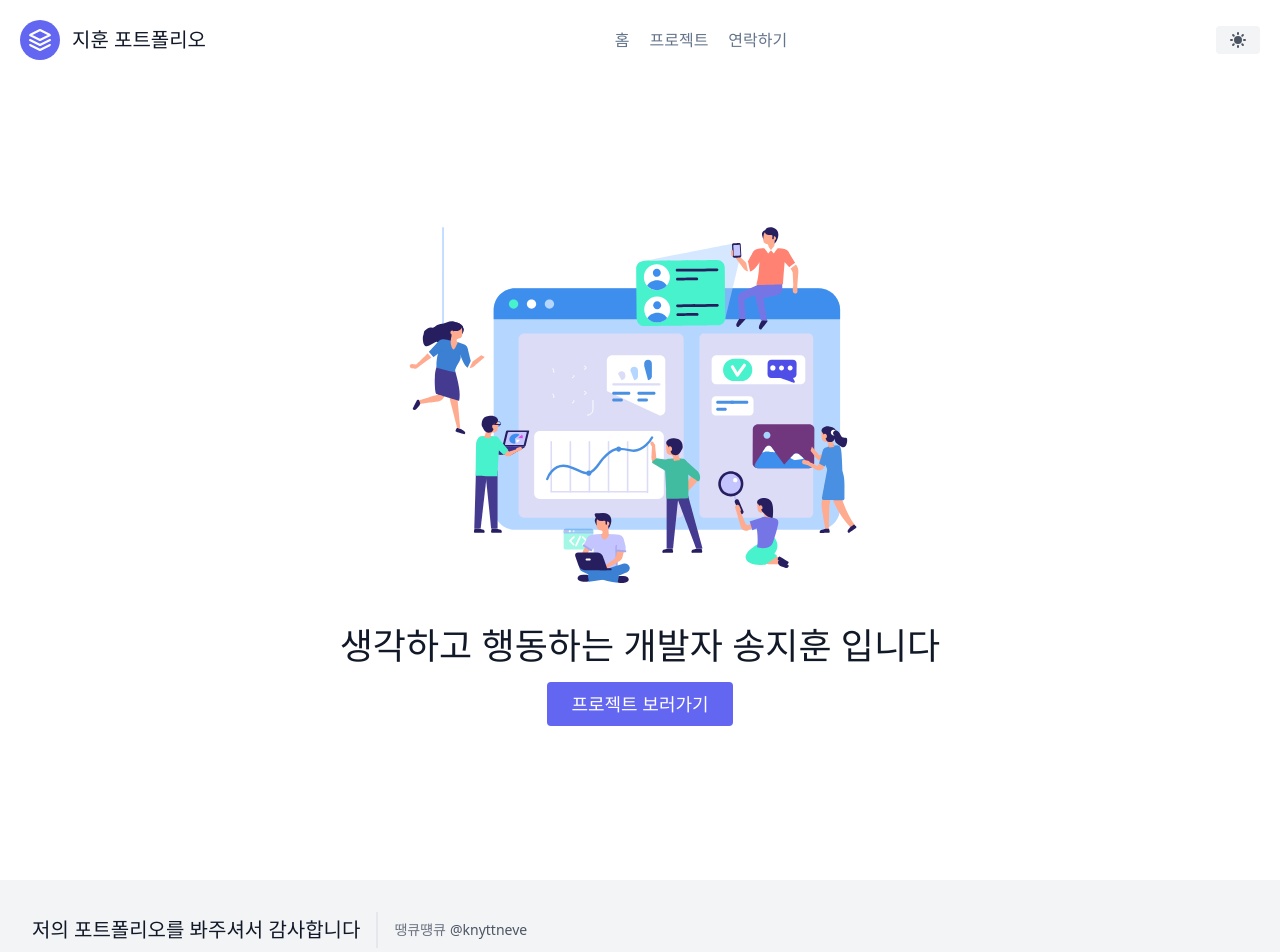
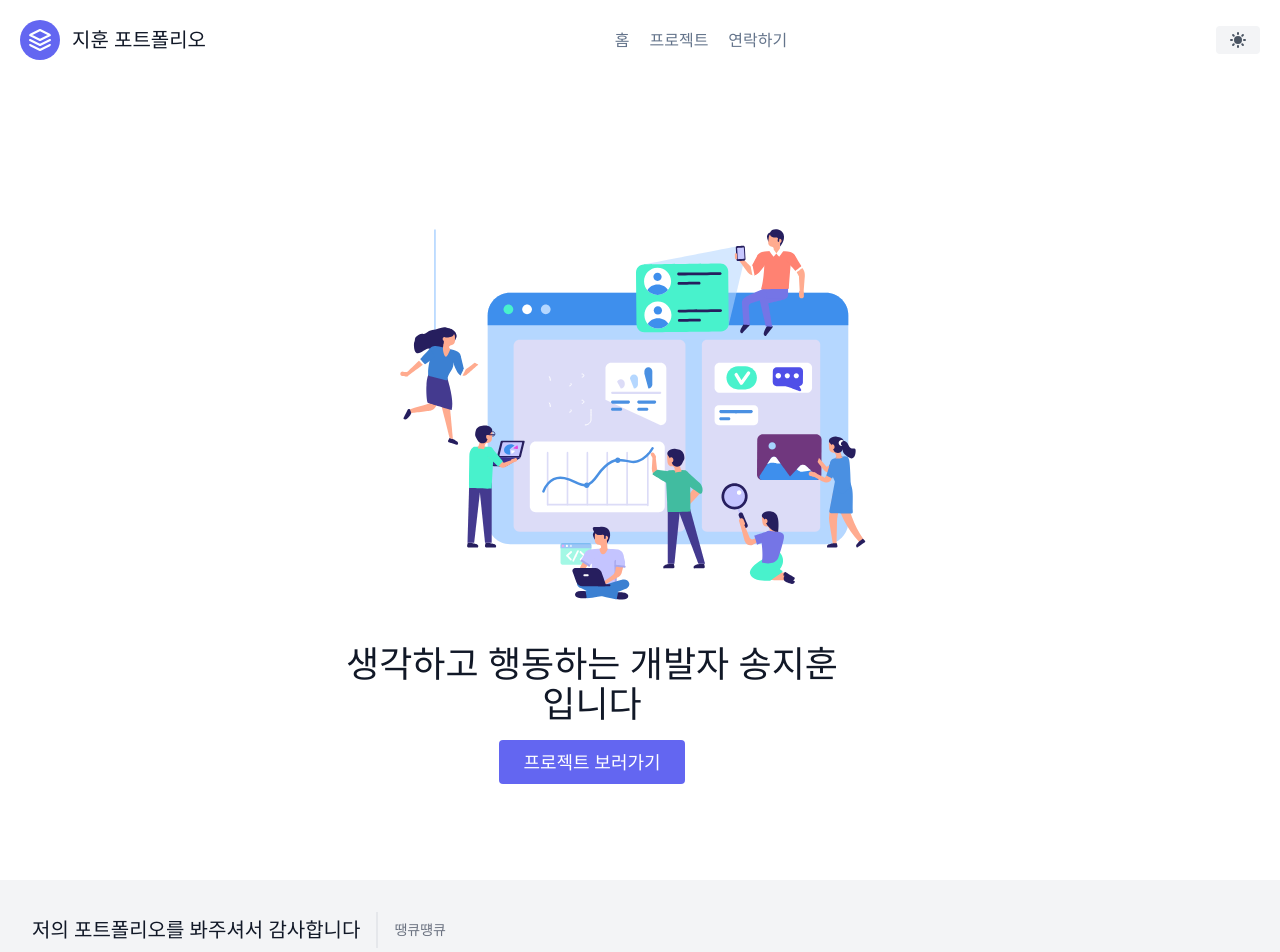
Before and after one commit to Royzzzzzzz/Roy_portfolio, a Next.js app: page / in a window 1280 px wide. Shown: the top 952 px of the page. Built offline with nearby package versions, Linux system fonts and the light colour scheme.

Commit message:
사이즈 수정

```diff
--- a/components/footer.js
+++ b/components/footer.js
@@ -12,7 +12,6 @@ export default function Footer() {
                     </Link>
 
                     <p className="text-sm text-gray-500 sm:ml-4 sm:pl-4 sm:border-l-2 sm:border-gray-200 sm:py-2 sm:mt-0 mt-4">땡큐떙큐
-                        <a href="https://twitter.com/knyttneve" className="text-gray-600 ml-1" rel="noopener noreferrer" target="_blank">@knyttneve</a>
                     </p>
                     <span className="inline-flex sm:ml-auto sm:mt-0 mt-4 justify-center sm:justify-start">
 
--- a/components/header.js
+++ b/components/header.js
@@ -1,5 +1,6 @@
 import Link from 'next/link';
 import Darkmode from './darkmode';
+import Image from 'next/image';
 
 export default function Header() {
     return (
--- a/components/home/animation.js
+++ b/components/home/animation.js
@@ -12,7 +12,7 @@ export default function Animation() {
             loop
             animationData={lottieJson}
             play
-            style={{ width: 650, height: 450 }}
+            style={{ width: `100%`, height: `100%` }}
         />
     )
 }
--- a/components/home/hero.js
+++ b/components/home/hero.js
@@ -4,8 +4,10 @@ import Animation from './animation'
 export default function Hero() {
     return (
         <>
-            <Animation />
-            <div className="text-center lg:w-2/3 w-full">
+            <div className="lg:max-w-lg lg:w-full md:w-1/2 w-5/6">
+                <Animation />
+            </div>
+            <div className="lg:flex-grow md:w-1/2 lg:pr-24 md:pr-16 flex flex-col mb-16 md:mb-0 items-center text-center">
                 <h1 className="title-font sm:text-4xl text-3xl mb-4 font-medium text-gray-900">생각하고 행동하는 개발자 송지훈 입니다</h1>
                 <div className="flex justify-center">
                     <Link href="/projects" legacyBehavior>
--- a/pages/index.js
+++ b/pages/index.js
@@ -7,7 +7,7 @@ export default function Home() {
   return (
     <Layout>
 
-      <section className="flex min-h-screen flex-col text-gray-600 body-font">
+      <section className="flex min-h-screen flex-col text-gray-600 body-font ">
         <div className="container mx-auto flex px-5 py-24 items-center justify-center flex-col">
           <Hero />
         </div>
```
Also changed, not shown: public/icon_birds.gif (added).
